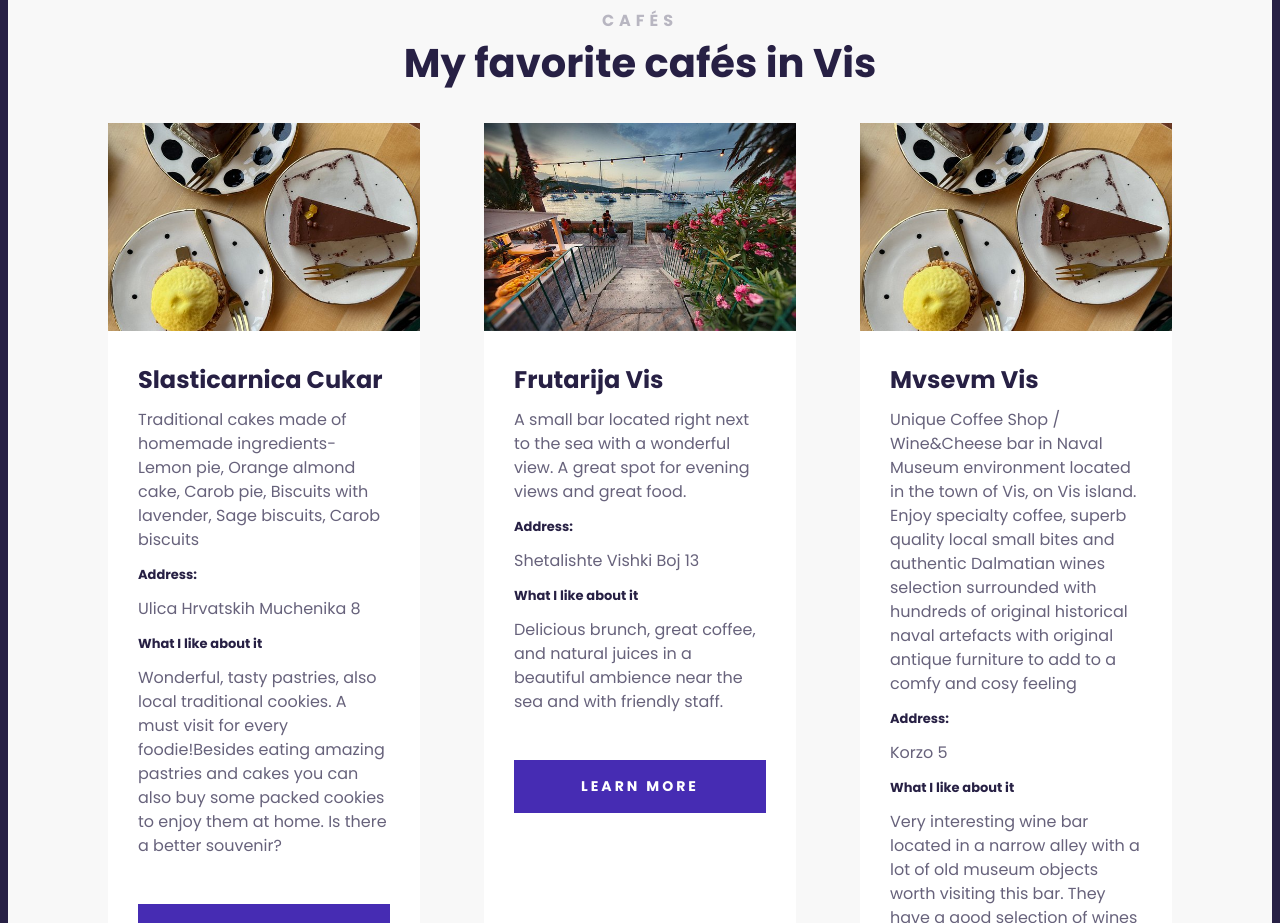
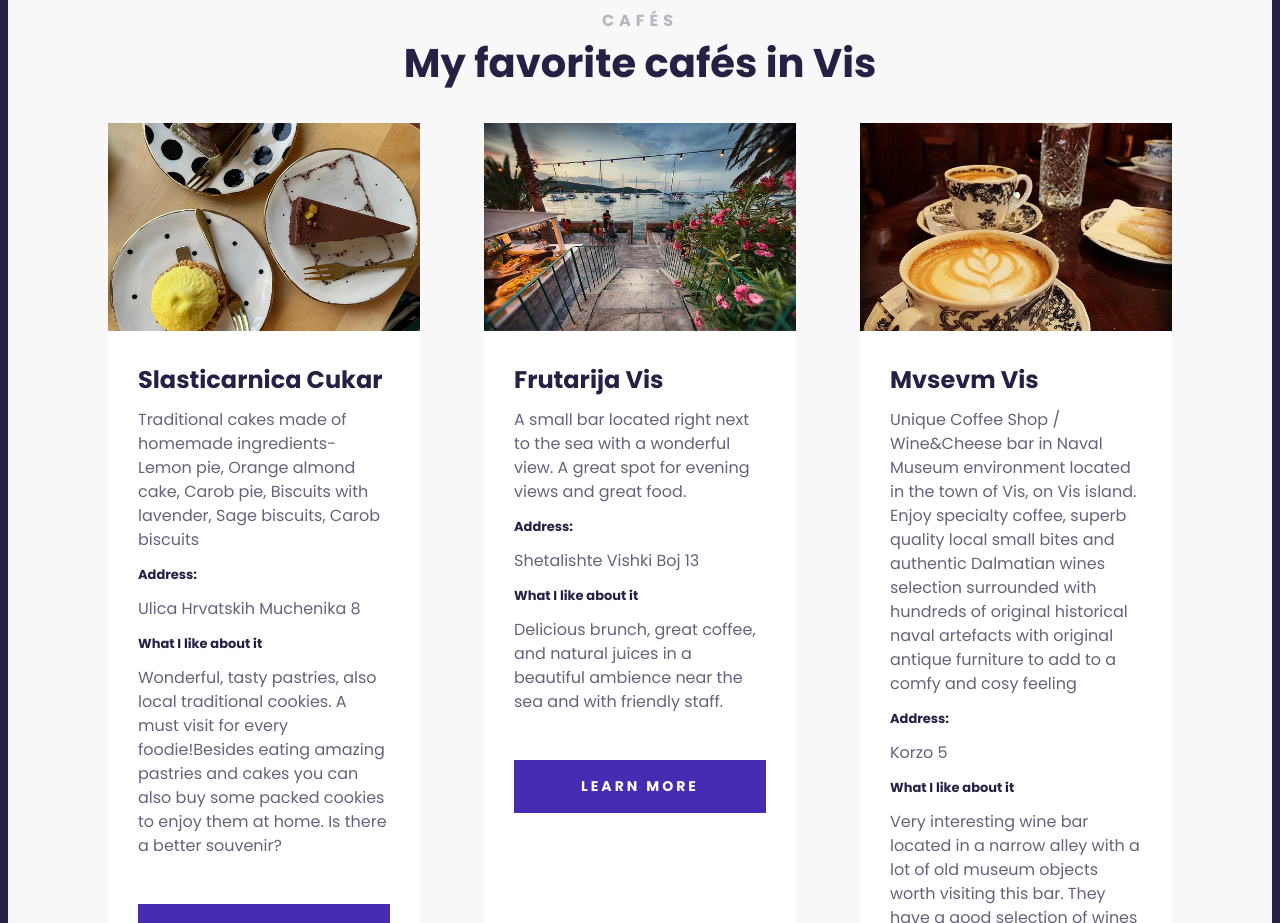
Before and after one commit to andreamitri/Travel-project, a plain HTML site: page index.html in a window 1280 px wide. Shown: the part 1400-2323 px from the top of the page. Drawn offline with Linux system fonts and the light colour scheme.

Commit message:
Added a picture to the cards

```diff
--- a/index.html
+++ b/index.html
@@ -118,7 +118,7 @@
             <div class="card">
               <div class="card-header">
                 <img
-                  src="images/cukar vis.jpg"
+                  src="images/mvsevm vis.jpg"
                   alt="cukar"
                   class="img-responsive"
                 />
```
